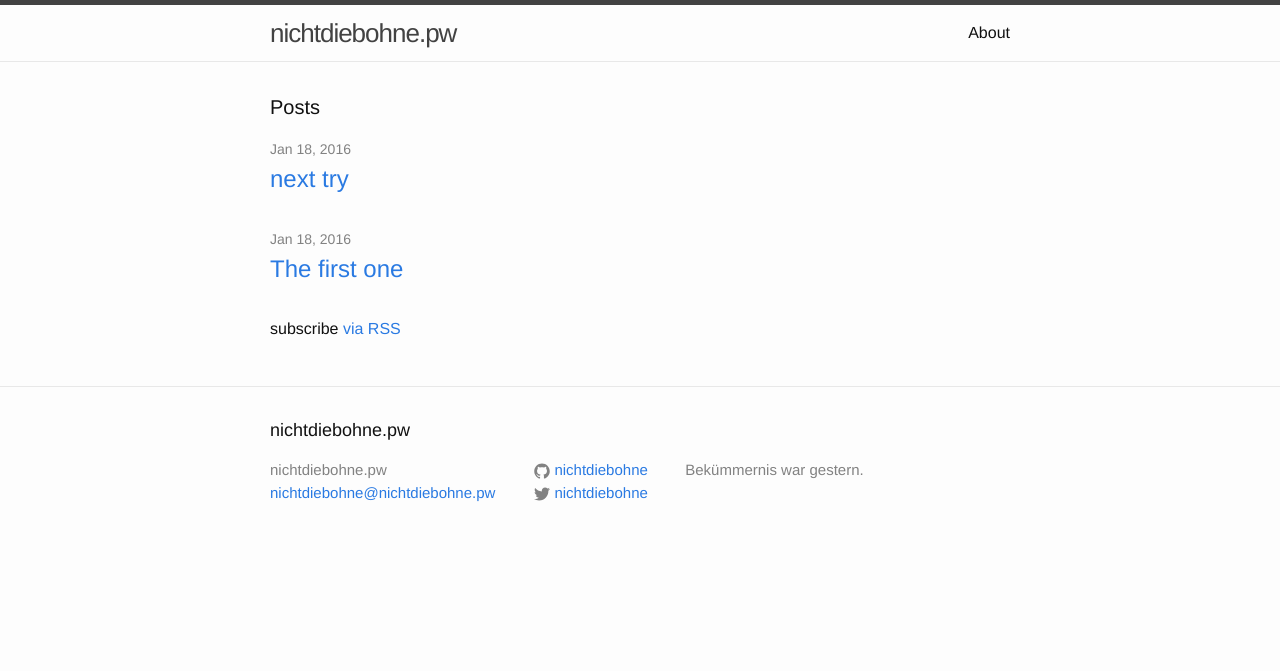
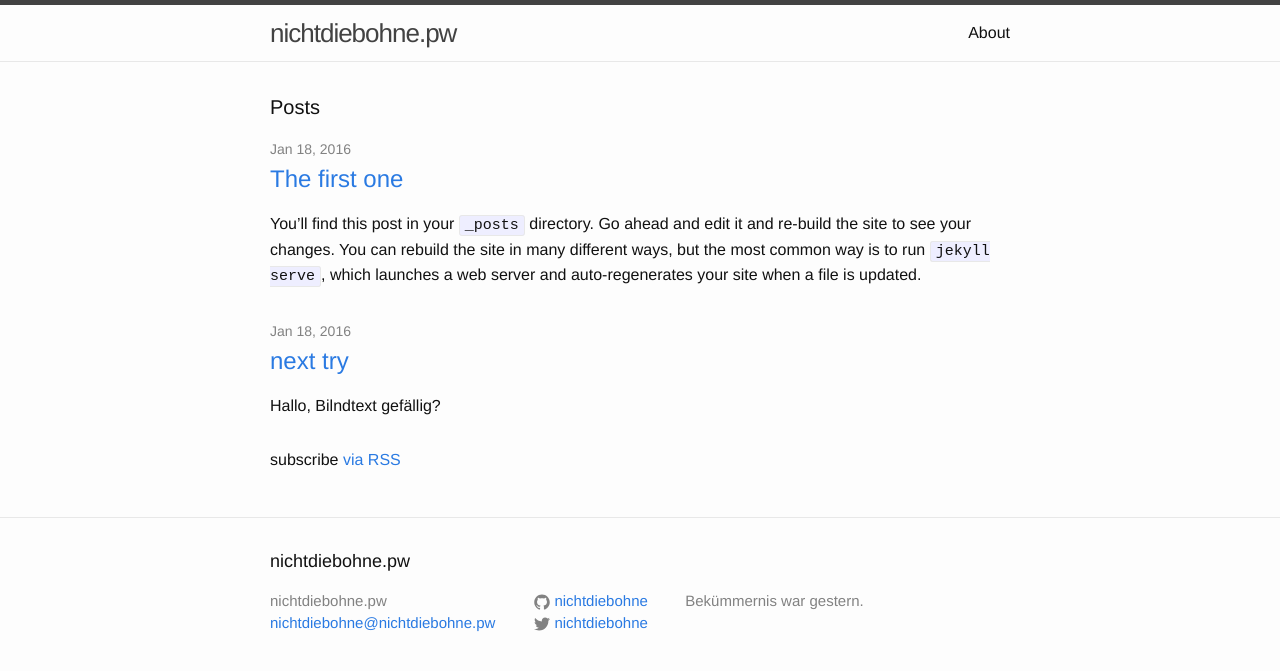
Before and after one commit to nichtdiebohne/nichtdiebohne.pw, a Jekyll site: the page built from index.html, in a window 1280 px wide. Shown: the top 671 px of the page. Built offline with Jekyll 4.4.1, drawn with Linux system fonts in a browser that asks for light colours.

Commit message:
and try again

```diff
--- a/_config.yml
+++ b/_config.yml
@@ -11,7 +11,7 @@ email: nichtdiebohne@nichtdiebohne.pw
 description: > # this means to ignore newlines until "baseurl:"
   Bekümmernis war gestern.
 baseurl: "" # the subpath of your site, e.g. /blog
-url: "http://nichtdiebohne.pw" # the base hostname & protocol for your site
+url: "http://www.nichtdiebohne.pw" # the base hostname & protocol for your site
 twitter_username: nichtdiebohne
 github_username:  nichtdiebohne
 
--- a/_posts/2016-01-18-next-try.markdown
+++ b/_posts/2016-01-18-next-try.markdown
@@ -1,8 +1,11 @@
 ---
 layout: post
 title:  "next try"
-date:   2016-01-18 20:14:20
+date:   2016-01-18
+excerpt_separator: <!--exerptend-->
 categories: jekyll blogging beginning
 ---
 
 Hallo, Bilndtext gefällig?
+<!--exerptend-->
+Aber es kommt noch mehr nur so nebenbei.
--- a/_posts/2016-01-18-the-0th-post.markdown
+++ b/_posts/2016-01-18-the-0th-post.markdown
@@ -1,7 +1,7 @@
 ---
 layout: post
 title:  "The first one"
-date:   2016-01-18 19:55:24
+date:   2016-01-18
 categories: jekyll blogging beginning
 ---
 You’ll find this post in your `_posts` directory. Go ahead and edit it and re-build the site to see your changes. You can rebuild the site in many different ways, but the most common way is to run `jekyll serve`, which launches a web server and auto-regenerates your site when a file is updated.
--- a/index.html
+++ b/index.html
@@ -14,6 +14,7 @@ layout: default
         <h2>
           <a class="post-link" href="{{ post.url | prepend: site.baseurl }}">{{ post.title }}</a>
         </h2>
+        {{post.excerpt}}
       </li>
     {% endfor %}
   </ul>
```
